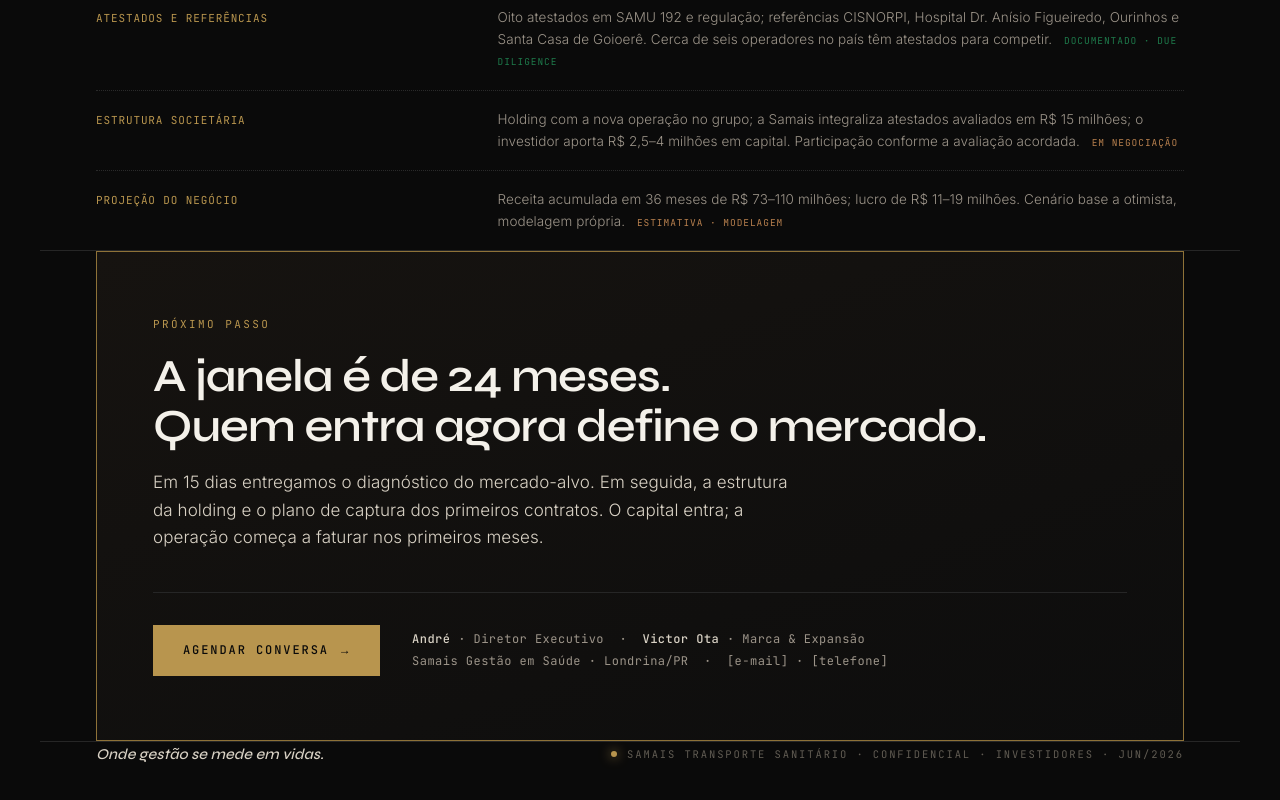
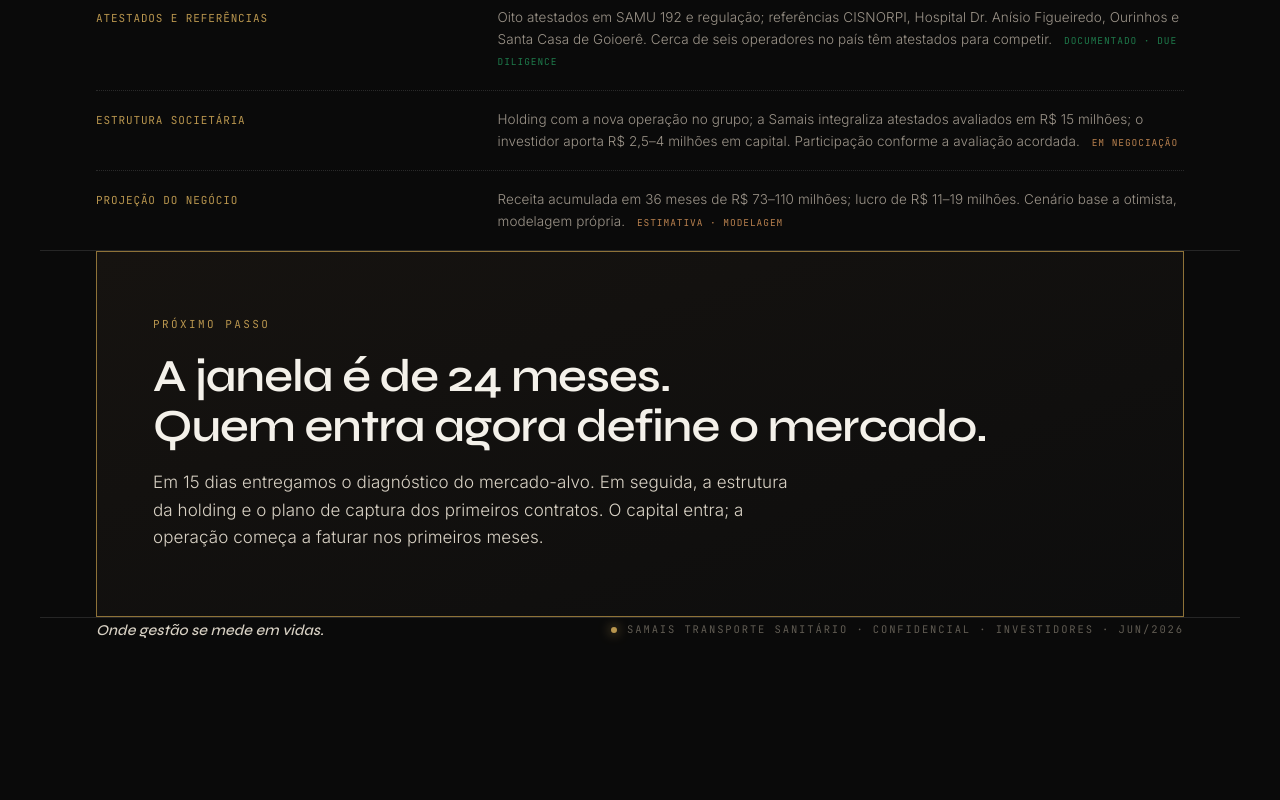
Before and after one commit to victorotaa/samais-rota, a plain HTML site: page index.html in a window 1280 px wide. Shown: the part 10110-10910 px from the top of the page. After the commit the page ends 10872 px from the top, so only its background shows below. Drawn offline with Linux system fonts and the light colour scheme.

Commit message:
Remove botão e bloco de contatos da seção Próximo passo

```diff
--- a/index.html
+++ b/index.html
@@ -758,14 +758,7 @@
   <div class="cta-box">
     <span class="sec-num">Próximo passo</span>
     <h2>A janela é de 24 meses.<br/>Quem entra agora define o mercado.</h2>
-    <p class="lede">Em 15 dias entregamos o diagnóstico do mercado-alvo. Em seguida, a estrutura da holding e o plano de captura dos primeiros contratos. O capital entra; a operação começa a faturar nos primeiros meses.</p>
-    <div class="cta-actions">
-      <a href="#" class="btn">Agendar conversa</a>
-      <div class="cta-contact">
-        <b>André</b> · Diretor Executivo &nbsp;·&nbsp; <b>Victor Ota</b> · Marca &amp; Expansão<br/>
-        Samais Gestão em Saúde · Londrina/PR &nbsp;·&nbsp; [e-mail] · [telefone]
-      </div>
-    </div>
+    <p class="lede" style="margin-bottom:0">Em 15 dias entregamos o diagnóstico do mercado-alvo. Em seguida, a estrutura da holding e o plano de captura dos primeiros contratos. O capital entra; a operação começa a faturar nos primeiros meses.</p>
   </div>
 </section>
 
```
